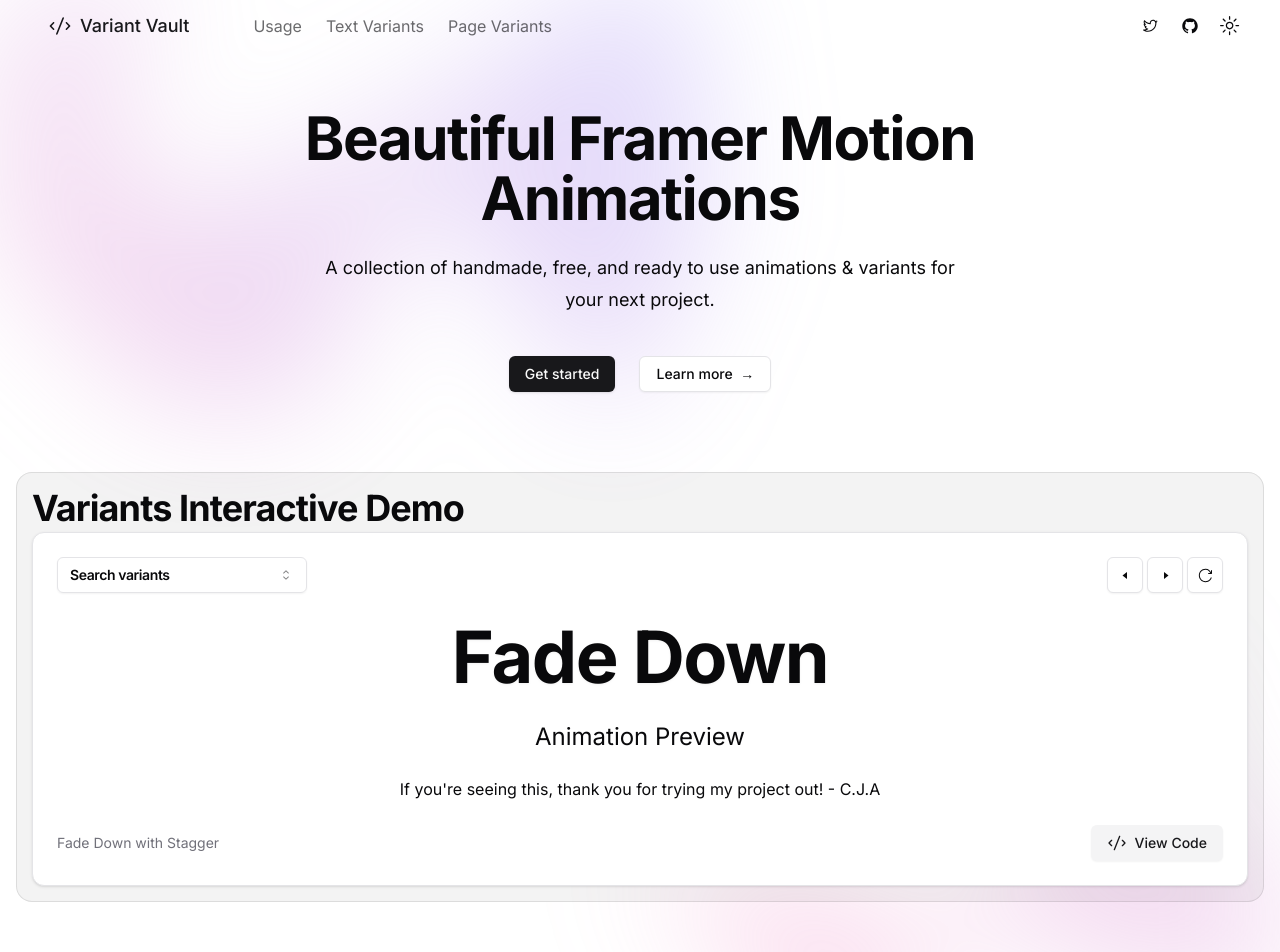
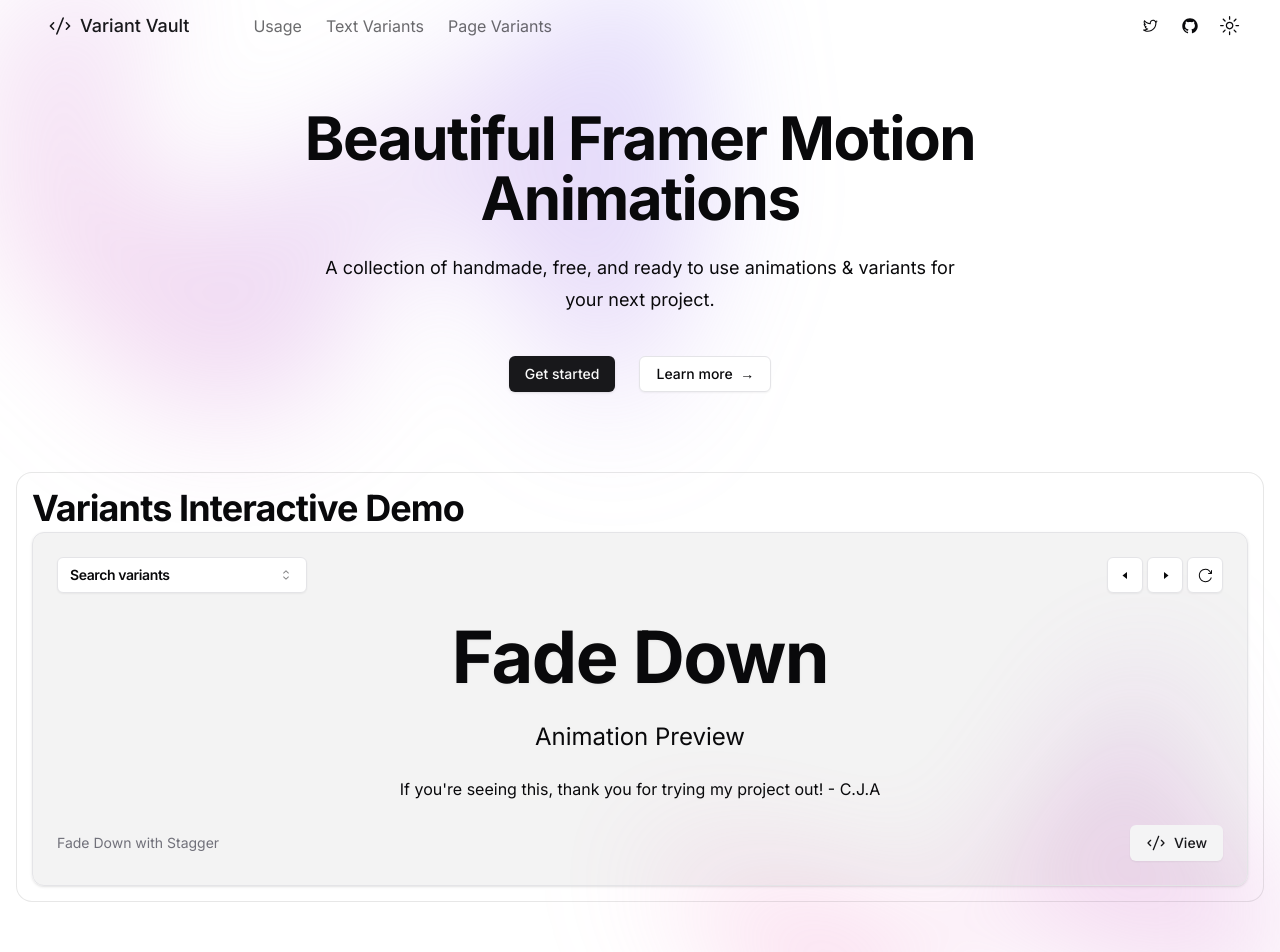
Before and after one commit to ChrisAbdo/MotionVariants, a Next.js app: page / in a window 1280 px wide. Shown: the top 952 px of the page. Built offline with nearby package versions, Linux system fonts and the light colour scheme.

Commit message:
ADDED: small chjanges

```diff
--- a/components/landing/intro-text.tsx
+++ b/components/landing/intro-text.tsx
@@ -76,7 +76,7 @@
               exit={{ opacity: 0 }}
               transition={{ duration: 0.25 }}
             >
-              <div className="-m-2 rounded-xl bg-primary/5 p-2 ring-1 ring-inset ring-primary/10 lg:-m-4 lg:rounded-2xl lg:p-4">
+              <div className="-m-2 rounded-xl  p-2 ring-1 ring-inset ring-primary/10 lg:-m-4 lg:rounded-2xl lg:p-4">
                 <h1 className="text-2xl font-bold tracking-tight sm:text-4xl mb-1">
                   Variants Interactive Demo
                 </h1>
--- a/components/landing/variant-carousel.tsx
+++ b/components/landing/variant-carousel.tsx
@@ -166,13 +166,13 @@
   ];
 
   return (
-    <motion.div layout>
-      <Card>
+    <div>
+      <Card className="bg-primary/5">
         <CardHeader>
           <CardTitle>
             <div className="flex justify-between space-x-1">
               <Select onValueChange={(value: any) => setIndex(value - 1)}>
-                <SelectTrigger className="w-[250px]">
+                <SelectTrigger className="w-[250px] bg-background">
                   <SelectValue placeholder="Search variants" />
                 </SelectTrigger>
                 <SelectContent>
@@ -210,9 +210,13 @@
             </div>
           </CardTitle>
         </CardHeader>
-        <CardContent>
-          {React.cloneElement(variants[index].preview, { key: key })}
-        </CardContent>
+
+        <div>
+          <CardContent>
+            {React.cloneElement(variants[index].preview, { key: key })}
+          </CardContent>
+        </div>
+
         <CardFooter className="flex justify-between items-center">
           <CardDescription>
             <span>{variants[index].name}</span>
@@ -224,11 +228,11 @@
           >
             <Button variant="secondary">
               <CodeIcon className="w-5 h-5 mr-2" />
-              View Code
+              View
             </Button>
           </Link>
         </CardFooter>
       </Card>
-    </motion.div>
+    </div>
   );
 }
```
